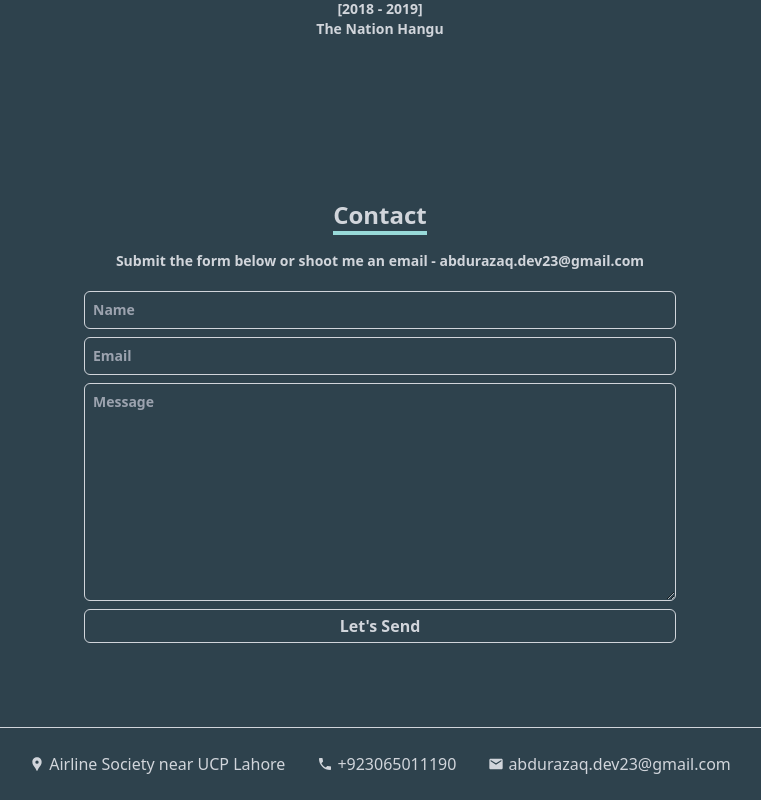
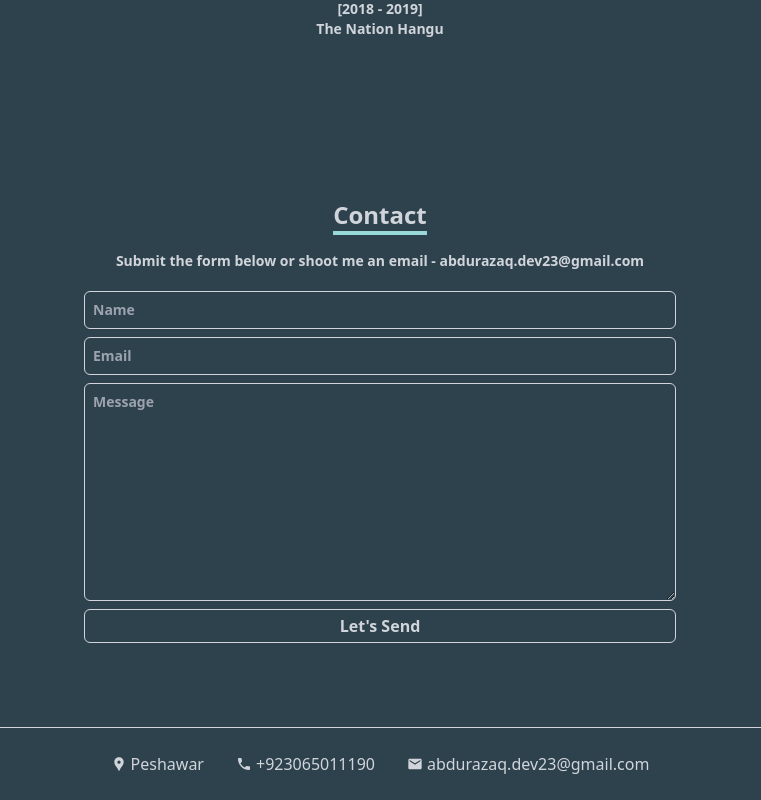
Before and after one commit to AbduRazaq-23/personal_portfolio, a React (Vite) app: page / in a window 1280 px wide. Shown: the part 3233-4033 px from the top of the page, without its empty margins (260-1021 px from the left). Built offline with nearby package versions, Linux system fonts and the light colour scheme.

Commit message:
change address

```diff
--- a/src/components/Footer.jsx
+++ b/src/components/Footer.jsx
@@ -10,7 +10,7 @@ const Footer = () => {
       >
         <li className="flex items-center space-x-1">
           <MdLocationPin />
-          <span>Airline Society near UCP Lahore</span>
+          <span>Peshawar</span>
         </li>
         <li className="flex items-center space-x-1">
           <MdPhone />
```
